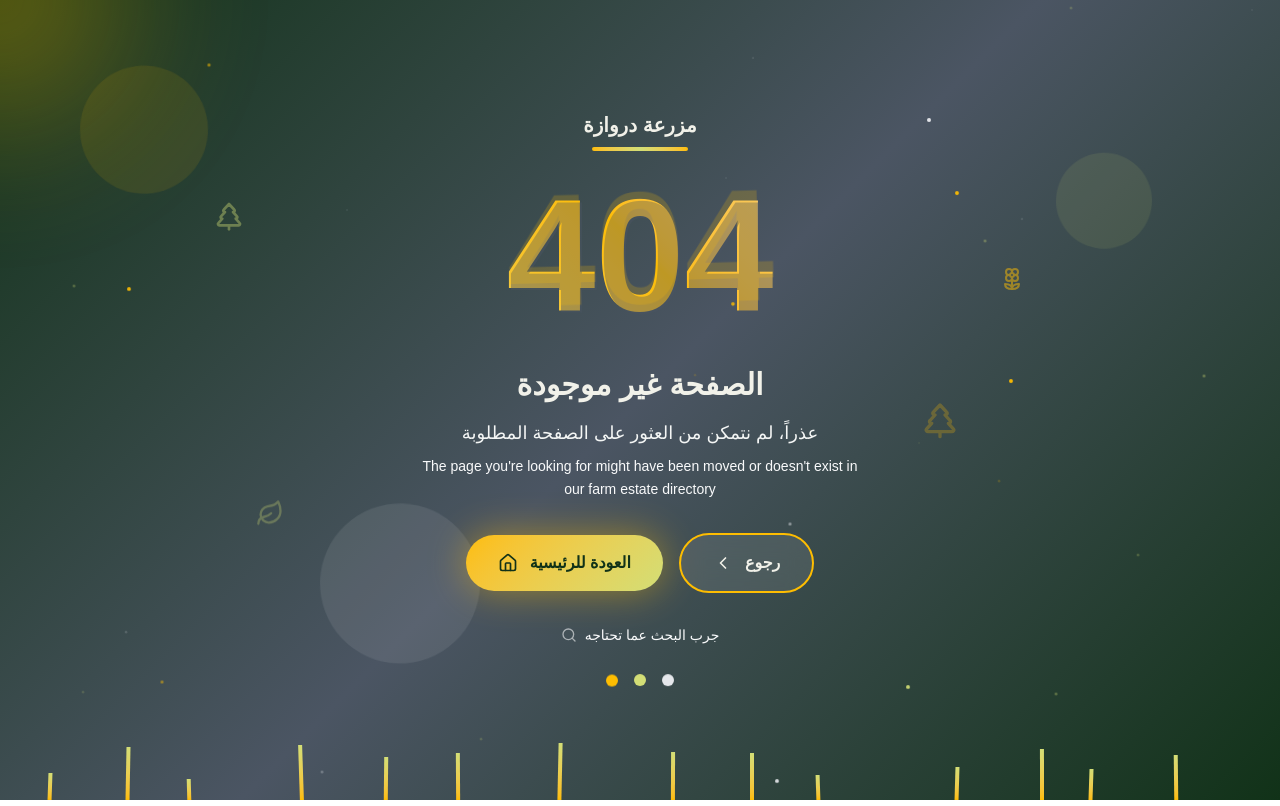
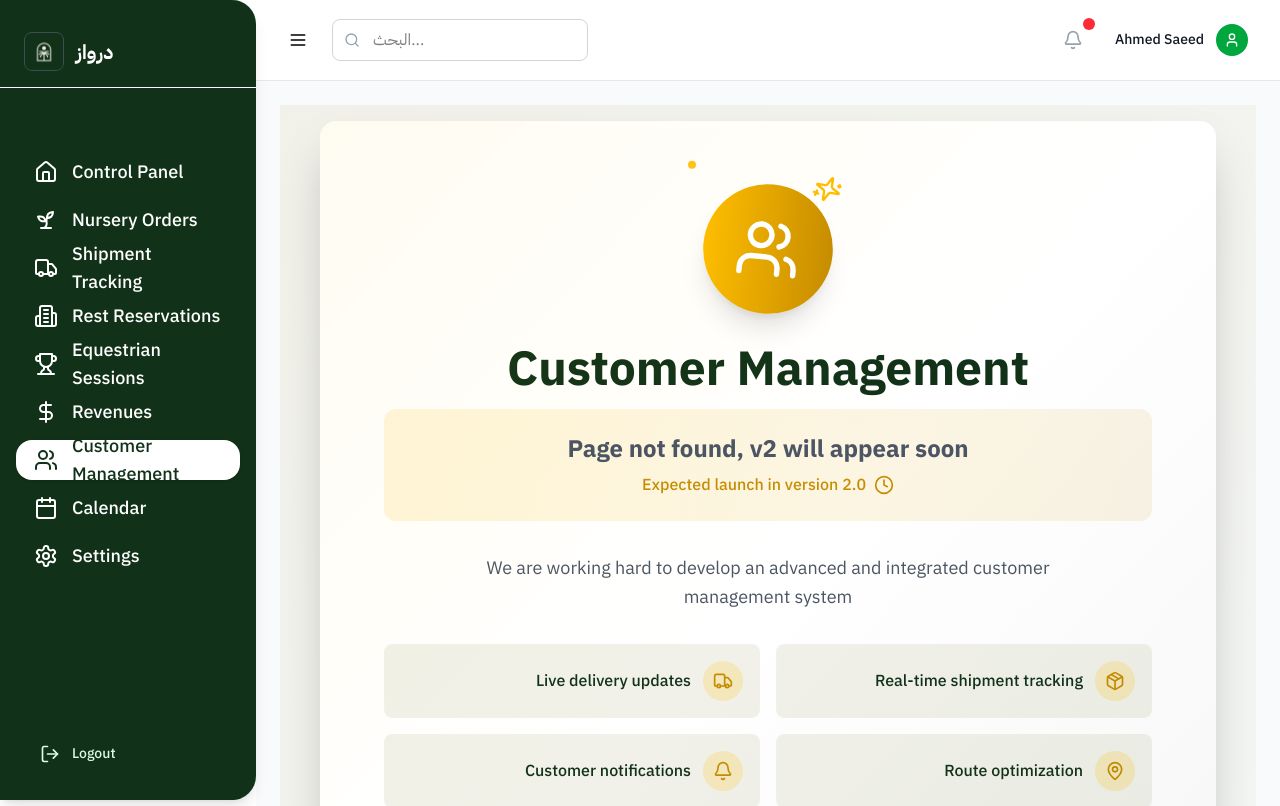
Before and after one commit to ahmedabdelhaleemnoby/dirwaza, a Next.js app in the folder dirwaza-frontend/: page /en/dashboard/customer-management in a window 1280 px wide. Before the commit this address had no page. Shown: the top 806 px of the page. Built offline with nearby package versions, Linux system fonts and the light colour scheme.

Commit message:
feat: add customer management section translations in Arabic and English, including features and descriptions for enhanced user experience

```diff
--- /dev/null
+++ b/dirwaza-frontend/src/app/[locale]/dashboard/customer-management/page.tsx
@@ -0,0 +1,24 @@
+'use client';
+
+import { useTranslations } from 'next-intl';
+import { Users } from 'lucide-react';
+import ComingSoon from '@/components/ui/ComingSoon';
+
+export default function CustomerManagementPage() {
+  const t = useTranslations('Dashboard.customerManagement');
+
+  return (
+    <div className="min-h-screen" dir="rtl">
+      <ComingSoon
+        title={t('title')}
+        message={t('comingSoon')}
+        description={t('description')}
+        icon={<Users className="w-12 h-12 md:w-16 md:h-16 text-white" />}
+        expectedLaunch={t('expectedLaunch')}
+        backUrl="/dashboard"
+        backLabel={t('backToDashboard')}
+        className="rtl"
+      />
+    </div>
+  );
+}
--- a/dirwaza-frontend/src/messages/ar.json
+++ b/dirwaza-frontend/src/messages/ar.json
@@ -36,6 +36,20 @@
         "deliveryUpdates": "تحديثات التسليم المباشرة",
         "routeOptimization": "تحسين المسارات",
         "customerNotifications": "إشعارات العملاء"
+      },
+      "comingSoonTitle": "قريباً جداً",
+      "backToDashboard": "العودة إلى لوحة التحكم",
+      "expectedLaunch": "الإطلاق المتوقع في النسخة 2.0"
+    },
+    "customerManagement": {
+      "title": "إدارة العملاء",
+      "comingSoon": "الصفحة غير موجودة سوف تظهر v2",
+      "description": "نحن نعمل بجد لتطوير نظام إدارة عملاء متطور ومتكامل",
+      "features": {
+        "customerProfiles": "ملفات العملاء الشاملة",
+        "communicationHistory": "سجل التواصل مع العملاء",
+        "loyaltyPrograms": "برامج الولاء والمكافآت",
+        "customerAnalytics": "تحليلات سلوك العملاء"
       },
       "comingSoonTitle": "قريباً جداً",
       "backToDashboard": "العودة إلى لوحة التحكم",
--- a/dirwaza-frontend/src/messages/en.json
+++ b/dirwaza-frontend/src/messages/en.json
@@ -36,6 +36,20 @@
         "deliveryUpdates": "Live delivery updates",
         "routeOptimization": "Route optimization",
         "customerNotifications": "Customer notifications"
+      },
+      "comingSoonTitle": "Coming Very Soon",
+      "backToDashboard": "Back to Dashboard",
+      "expectedLaunch": "Expected launch in version 2.0"
+    },
+    "customerManagement": {
+      "title": "Customer Management",
+      "comingSoon": "Page not found, v2 will appear soon",
+      "description": "We are working hard to develop an advanced and integrated customer management system",
+      "features": {
+        "customerProfiles": "Comprehensive customer profiles",
+        "communicationHistory": "Customer communication history",
+        "loyaltyPrograms": "Loyalty and rewards programs",
+        "customerAnalytics": "Customer behavior analytics"
       },
       "comingSoonTitle": "Coming Very Soon",
       "backToDashboard": "Back to Dashboard",
```
